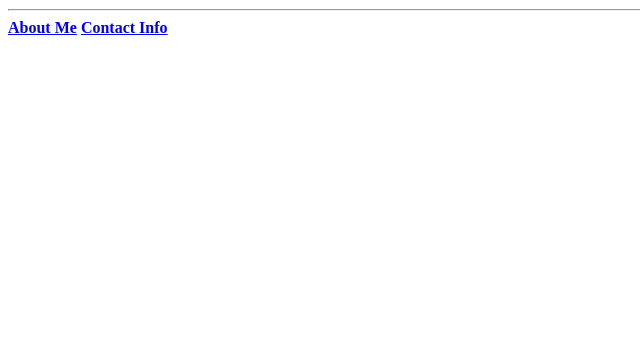
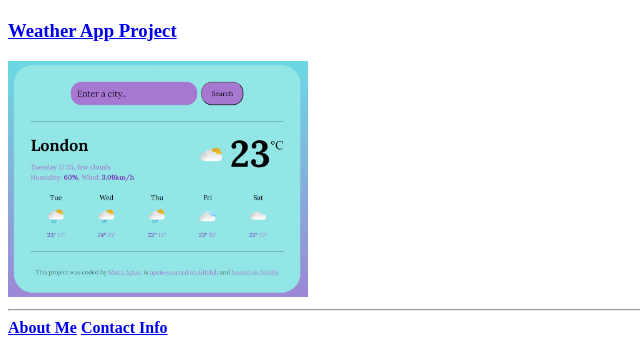
Before and after one commit to TTGLFTW/html-portfolio, a plain HTML site: page index.html in a window 1280 px wide. Shown: the part 1280-1625 px from the top of the page, without its empty margins (0-640 px from the left). Before the commit the page ends 1325 px from the top, so only its background shows below. Drawn offline with Linux system fonts and the light colour scheme.

Commit message:
Update index.html

```diff
--- a/index.html
+++ b/index.html
@@ -24,6 +24,10 @@
 
     <img src="./studioghibli.png" width="300" height="200" />
 
+    <h3><a href="./weather.html">Weather App Project</a></h3>
+
+    <img src="./weatherapp.png" width="300"/>
+
     <hr />
 
     <a href="./aboutme.html"><b>About Me</b></a>
```
